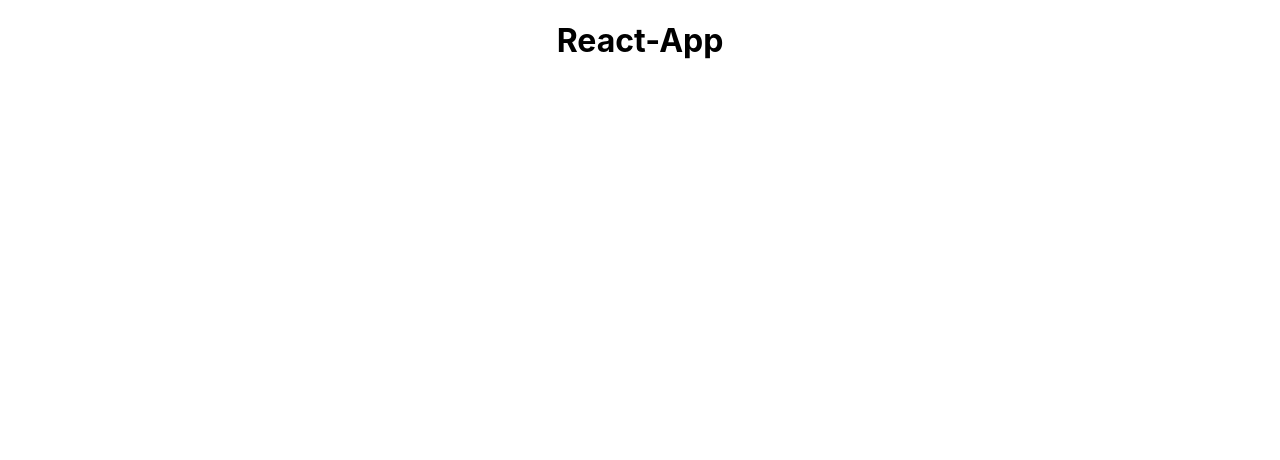
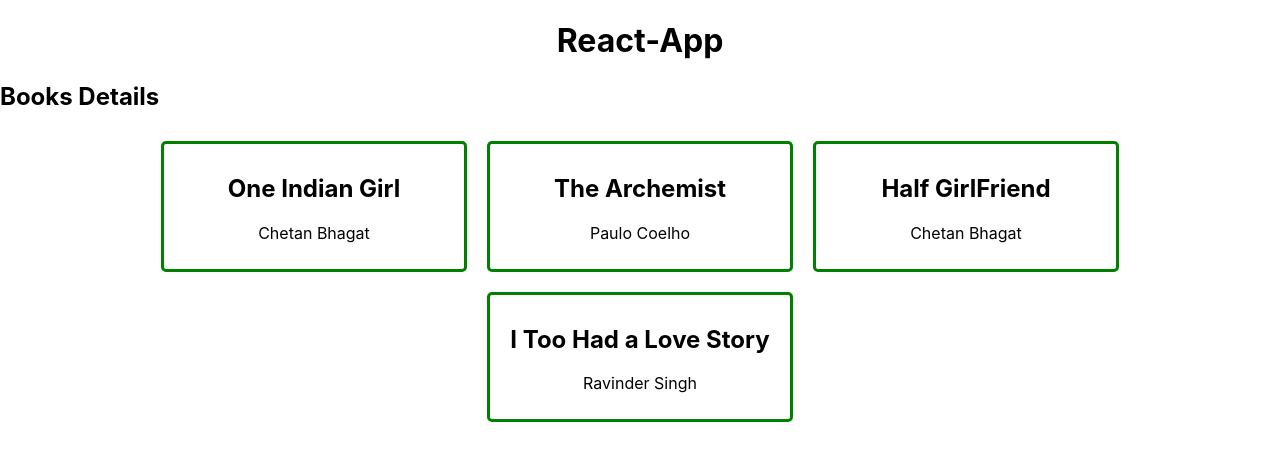
Before and after one commit to vikas62081/YT, a React (Create React App) app: page / in a window 1280 px wide. Shown: the top 460 px of the page. Built offline with nearby package versions, Linux system fonts and the light colour scheme.

Commit message:
adding lazy loading suspense

```diff
--- a/src/App.js
+++ b/src/App.js
@@ -1,12 +1,19 @@
-import React from 'react';
+import React, { lazy, Suspense } from 'react';
 import './App.css';
+// import Books from './books';
+const Books = lazy(() => import('./books'))
 
 function App() {
 
   return (
     <div className="App">
       <h1 align="center">React-App</h1>
-
+      <h2>Books Details</h2>
+      <div align="center">
+        <Suspense fallback={<p>Loading books...</p>}>
+          <Books />
+        </Suspense>
+      </div>
     </div>
   );
 }
--- /dev/null
+++ b/src/books.js
@@ -0,0 +1,22 @@
+import React from 'react';
+const books = [
+    { id: 1, title: "One Indian Girl", author: "Chetan Bhagat" },
+    { id: 2, title: "The Archemist", author: "Paulo Coelho" },
+    { id: 3, title: "Half GirlFriend", author: "Chetan Bhagat" },
+    { id: 4, title: "I Too Had a Love Story", author: "Ravinder Singh" },
+]
+const Books = () => {
+    const bookStyle={
+        border:"3px green solid",
+        margin:10,
+        padding:10,
+        borderRadius:5,
+        width:280,
+        display:"inline-block"
+    }
+    return <div>{books.map(book => <div style={bookStyle}>
+        <h2>{book.title}</h2>
+        <p>{book.author}</p>
+    </div>)}</div>
+}
+export default Books;
```
